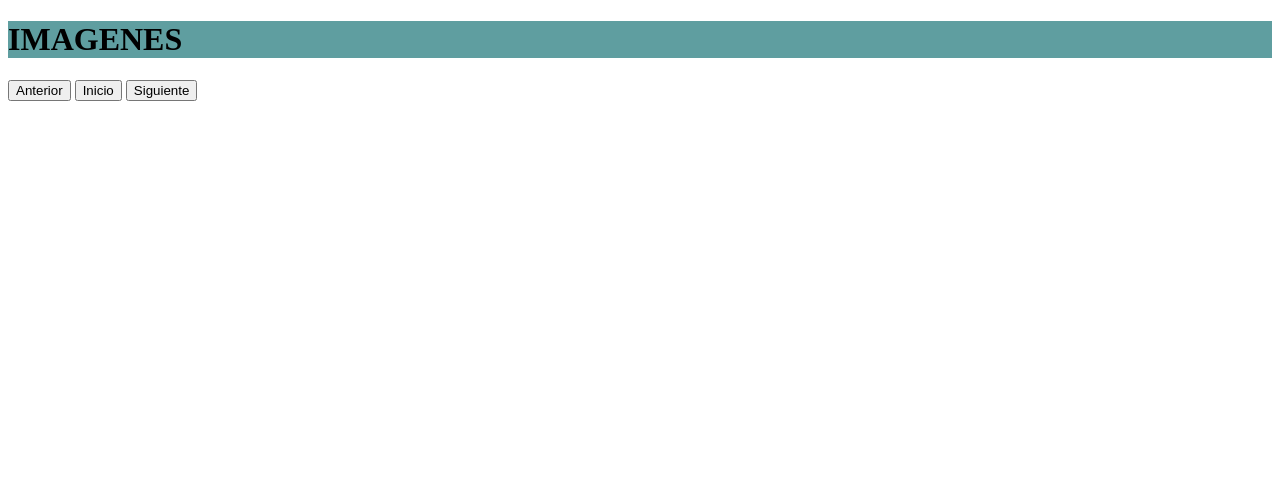
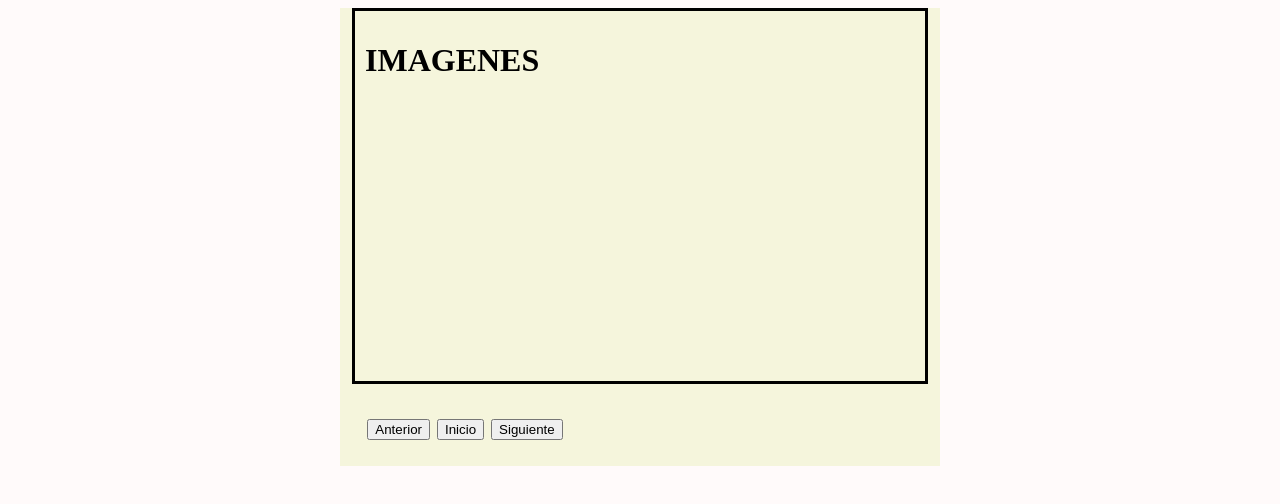
Before and after one commit to xriera/Practica03-Javascript, a plain HTML site: page galeria/index.html in a window 1280 px wide. Drawn offline with Linux system fonts and the light colour scheme.

Commit message:
funcines de galeria

```diff
--- a/galeria/estilos.css
+++ b/galeria/estilos.css
@@ -23,7 +23,7 @@ body{
 	width: 40%;
 }
 
-#fondo{
+#imagen{
 	display: block;
 	width: 550px;
 	height: 350px;
@@ -33,7 +33,24 @@ body{
 	padding: 10px;
 
 }
+        img {
+            width: 550px;
+            height: 330px;
+        }
+        #botones{
+   display: inline-block;
+  border-radius: 4px;
+  border: none;
+  color: #FFFFFF;
+  text-align: center;
+  font-size: 28px;
+  padding: 20px;
+  width: 200px;
+  transition: all 0.5s;
+  cursor: pointer;
+  margin: 5px;
 
+        }
 label{
 	font-size: 20px;
 	margin-right: 20px;
--- a/galeria/index.html
+++ b/galeria/index.html
@@ -9,14 +9,20 @@ and open the template in the editor.
         <title>Galeria</title>
         <meta charset="UTF-8">
         <meta name="viewport" content="width=device-width, initial-scale=1.0">
+        <link rel="stylesheet" type="text/css" href="estilos.css" media="screen" >
+         <script src="funciones_galeria.js"></script>
     </head>
     <body>
-        <div id="imagen" style="background-color: cadetblue"  >
+
+        <div id="imagen"   >
             <h1>IMAGENES</h1>
         </div>
+    <div id="botones">
         <button id="anterior" onclick="anterior();">Anterior</button>
         <button id="inicio" onclick="inicio();">Inicio</button>
         <button id="siguiente" onclick="siguiente();">Siguiente</button>
+    </div>
+
     </body>
 
 </html>
```
Also changed, not shown: galeria/imagenes/img7.jpg.
